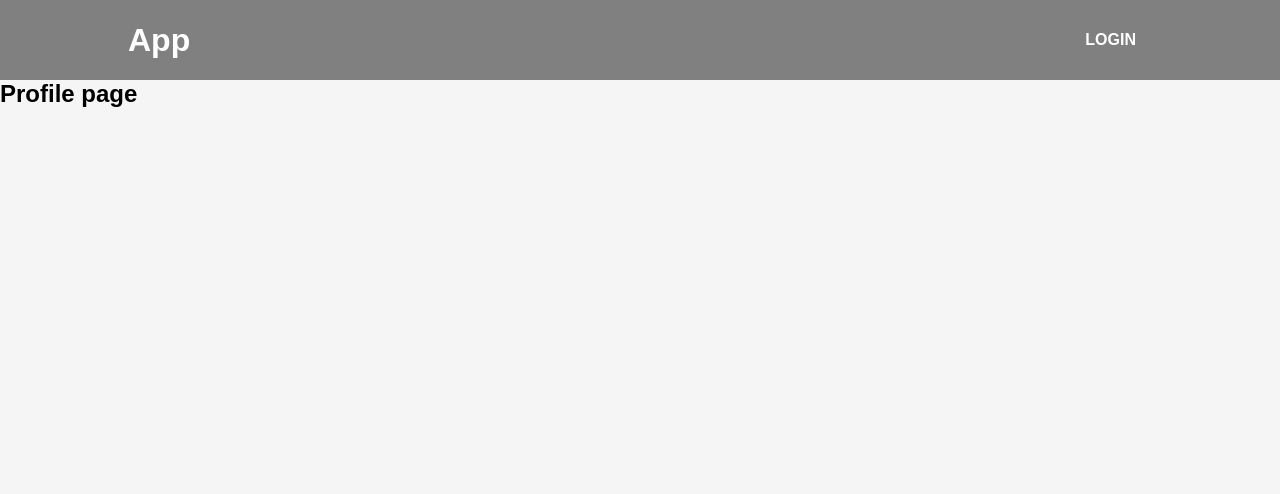
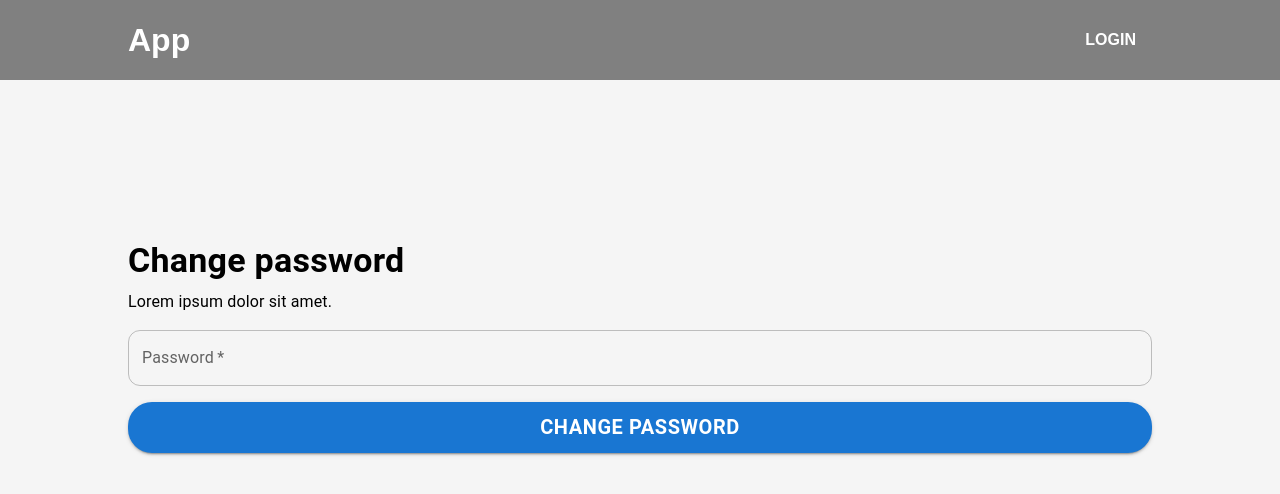
Before and after one commit to MateuszPocwiardowski/myownpage, a React (Create React App) app: page /profile in a window 1280 px wide. Shown: the top 494 px of the page. Built offline with nearby package versions, Linux system fonts and the light colour scheme.

Commit message:
add form for changing current password

```diff
--- a/src/components/AuthForm/AuthForm.tsx
+++ b/src/components/AuthForm/AuthForm.tsx
@@ -111,7 +111,10 @@ const AuthForm = () => {
 			})
 			.then(data => {
 				authCtx.login(data?.idToken)
-				saveInStorage({ key: 'token', value: data?.idToken })
+
+				if (!!data?.idToken) {
+					saveInStorage({ key: 'token', value: data?.idToken })
+				}
 			})
 	}
 
--- /dev/null
+++ b/src/components/ProfileForm/ProfileForm.styles.ts
@@ -0,0 +1,50 @@
+const styles = {
+	form: {
+		display: 'flex',
+		flexDirection: 'column',
+		justifyContent: 'left',
+		alignItems: 'left',
+		textAlign: 'left',
+		px: '10%',
+		py: '10rem',
+	},
+	heading: {
+		fontWeight: 700,
+		mb: 1,
+	},
+	caption: {
+		mb: 1,
+	},
+	input: {
+		width: 1,
+		my: 1,
+		fieldset: {
+			borderRadius: 3,
+			borderSize: '4px',
+		},
+	},
+	button: {
+		fontWeight: 700,
+		fontSize: 20,
+		my: 1,
+		py: 1,
+		borderRadius: 6,
+	},
+	link: {
+		color: 'black',
+		textDecoration: 'none',
+		my: 1,
+	},
+	progressContainer: {
+		display: 'flex',
+		justifyContent: 'center',
+	},
+	progress: {
+		my: '10rem',
+	},
+	errorMessage: {
+		color: 'red',
+	},
+} as const
+
+export default styles
--- /dev/null
+++ b/src/components/ProfileForm/ProfileForm.tsx
@@ -0,0 +1,103 @@
+import { useState, useContext } from 'react'
+import AuthContext from '../../store/auth-context'
+import { Box, CircularProgress } from '@mui/material'
+import Input from '../common/Input/Input'
+import Text from '../common/Text/Text'
+import Button from '../common/Button/Button'
+import capitalizeFirstLetter from '../../utils/capitalizeFirstLetter'
+import codeToText from '../../utils/codeToText'
+
+import styles from './ProfileForm.styles'
+
+const ProfileForm = () => {
+	const [isLoading, setIsLoading] = useState(false)
+	const [password, setPassword] = useState('')
+	const [errorPassword, setErrorPassword] = useState('')
+
+	const authCtx = useContext(AuthContext)
+	const { token } = authCtx
+
+	const onChangePasswordHandler = (event: any) => {
+		setPassword(event?.target?.value)
+	}
+
+	const submitHandler = (event: any) => {
+		event?.preventDefault()
+
+		setIsLoading(true)
+		setErrorPassword('')
+
+		const url = 'https://identitytoolkit.googleapis.com/v1/accounts:update?key=AIzaSyD_nVdW4TVKn-OX42lys2Pak3ayW2hubFI'
+
+		fetch(url, {
+			method: 'POST',
+			body: JSON.stringify({
+				idToken: token,
+				password: password,
+				returnSecureToken: true,
+			}),
+			headers: {
+				'Content-Type': 'application/json',
+			},
+		}).then(res => {
+			setIsLoading(false)
+
+			if (res.ok) {
+				setPassword('')
+				return res.json()
+			} else {
+				res.json().then(data => {
+					const error = data?.error?.message
+					console.log(data)
+
+					switch (error) {
+						case 'WEAK_PASSWORD : Password should be at least 6 characters': {
+							const errorMessage = capitalizeFirstLetter(error.slice(error.lastIndexOf(':') + 1))
+							setErrorPassword(errorMessage)
+							break
+						}
+						case 'INVALID_ID_TOKEN':
+						case 'TOKEN_EXPIRED': {
+							const errorMessage = capitalizeFirstLetter(codeToText(error).toLowerCase())
+							setErrorPassword(errorMessage)
+							break
+						}
+					}
+				})
+			}
+		})
+	}
+
+	if (isLoading) {
+		return (
+			<div style={styles.progressContainer}>
+				<CircularProgress sx={styles.progress} size={80} thickness={3} />
+			</div>
+		)
+	}
+
+	return (
+		<Box sx={styles.form} component='form'>
+			<Text type='h4' sx={styles.heading}>
+				Change password
+			</Text>
+			<Text sx={styles.caption}>Lorem ipsum dolor sit amet.</Text>
+			<Input
+				sx={styles.input}
+				required
+				id='password'
+				label='Password'
+				type='password'
+				autoComplete='current-password'
+				value={password}
+				onChange={onChangePasswordHandler}
+			/>
+			<Text sx={styles.errorMessage}>{errorPassword}</Text>
+			<Button sx={styles.button} type='contained' onClick={submitHandler}>
+				Change password
+			</Button>
+		</Box>
+	)
+}
+
+export default ProfileForm
--- a/src/pages/ProfilePage/ProfilePage.tsx
+++ b/src/pages/ProfilePage/ProfilePage.tsx
@@ -1,9 +1,9 @@
-// import UserProfile from '../../components/profile'
+import ProfileForm from '../../components/ProfileForm/ProfileForm'
 
 const ProfilePage = () => {
 	return (
 		<section>
-			<h2>Profile page</h2>
+			<ProfileForm />
 		</section>
 	)
 }
```
